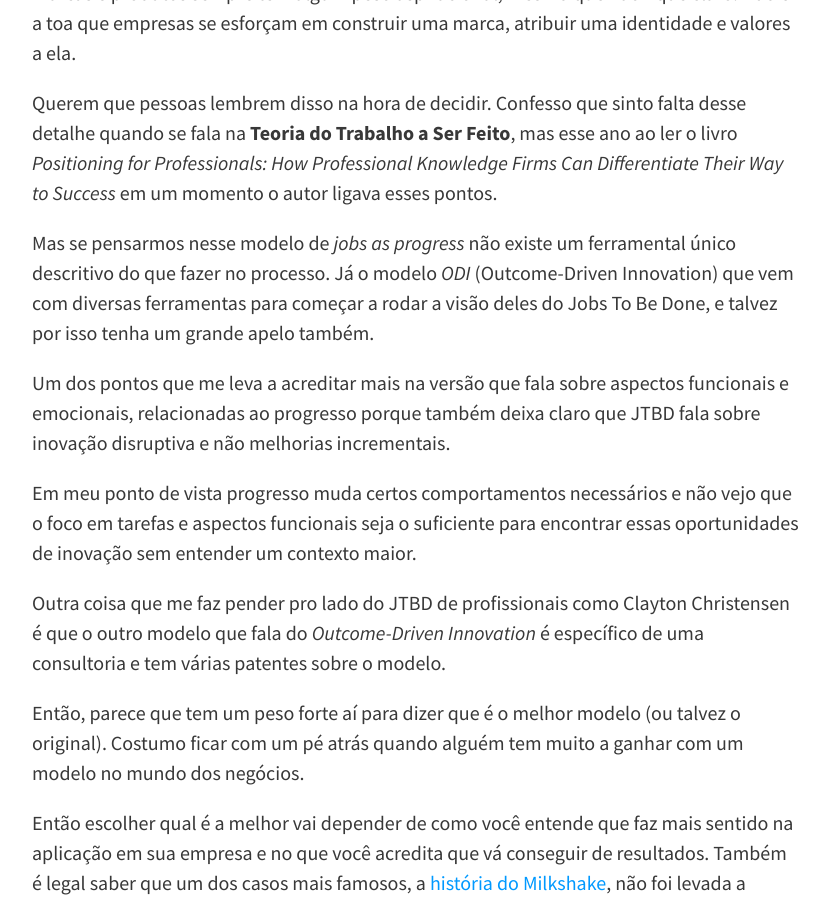
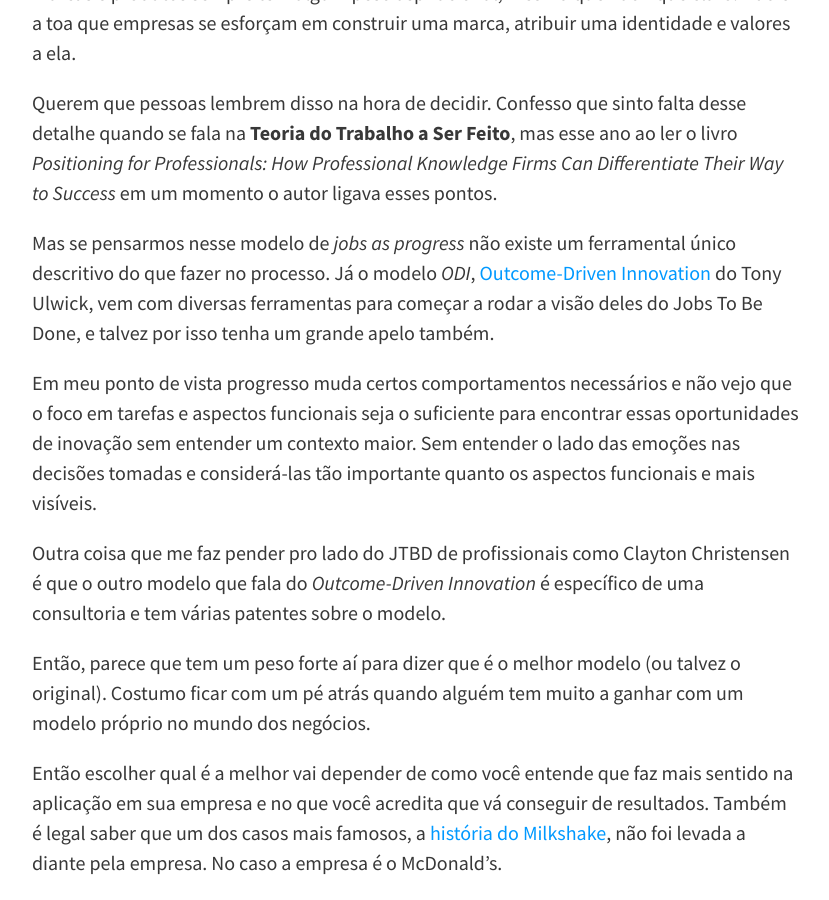
Before and after one commit to felipecbarbosa/felipecbarbosa.github.io, a Jekyll site: the page built from _posts/2019-01-20-jobs-to-be-done.md, in a window 1280 px wide and 900 px high, scrolled down 2149 px. Shown: the whole window, without its empty margins (224-1053 px from the left). Built offline with Jekyll 4.4.1, drawn with Linux system fonts in a browser that asks for light colours; nearby versions of some CDN libraries; comment, search, counter and statistics services are not loaded.

Commit message:
Update 2019-01-20-jobs-to-be-done.md

```diff
--- a/_posts/2019-01-20-jobs-to-be-done.md
+++ b/_posts/2019-01-20-jobs-to-be-done.md
@@ -45,15 +45,13 @@ Além disso tem o fato de que é bem claro pra profissionais de Marketing que es
 
 Querem que pessoas lembrem disso na hora de decidir. Confesso que sinto falta desse detalhe quando se fala na **Teoria do Trabalho a Ser Feito**, mas esse ano ao ler o livro *Positioning for Professionals: How Professional Knowledge Firms Can Differentiate Their Way to Success* em um momento o autor ligava esses pontos.
 
-Mas se pensarmos nesse modelo de *jobs as progress* não existe um ferramental único descritivo do que fazer no processo. Já o modelo *ODI* (Outcome-Driven Innovation) que vem com diversas ferramentas para começar a rodar a visão deles do Jobs To Be Done, e talvez por isso tenha um grande apelo também.
+Mas se pensarmos nesse modelo de *jobs as progress* não existe um ferramental único descritivo do que fazer no processo. Já o modelo *ODI*, [Outcome-Driven Innovation](https://strategyn.com/outcome-driven-innovation-process/) do Tony Ulwick, vem com diversas ferramentas para começar a rodar a visão deles do Jobs To Be Done, e talvez por isso tenha um grande apelo também.
 
-Um dos pontos que me leva a acreditar mais na versão que fala sobre aspectos funcionais e emocionais, relacionadas ao progresso porque também deixa claro que JTBD fala sobre inovação disruptiva e não melhorias incrementais.
-
-Em meu ponto de vista progresso muda certos comportamentos necessários e não vejo que o foco em tarefas e aspectos funcionais seja o suficiente para encontrar essas oportunidades de inovação sem entender um contexto maior.
+Em meu ponto de vista progresso muda certos comportamentos necessários e não vejo que o foco em tarefas e aspectos funcionais seja o suficiente para encontrar essas oportunidades de inovação sem entender um contexto maior. Sem entender o lado das emoções nas decisões tomadas e considerá-las tão importante quanto os aspectos funcionais e mais visíveis.
 
 Outra coisa que me faz pender pro lado do JTBD de profissionais como Clayton Christensen é que o outro modelo que fala do *Outcome-Driven Innovation* é específico de uma consultoria e tem várias patentes sobre o modelo.
 
-Então, parece que tem um peso forte aí para dizer que é o melhor modelo (ou talvez o original). Costumo ficar com um pé atrás quando alguém tem muito a ganhar com um modelo no mundo dos negócios.
+Então, parece que tem um peso forte aí para dizer que é o melhor modelo (ou talvez o original). Costumo ficar com um pé atrás quando alguém tem muito a ganhar com um modelo próprio no mundo dos negócios.
 
 Então escolher qual é a melhor vai depender de como você entende que faz mais sentido na aplicação em sua empresa e no que você acredita que vá conseguir de resultados. Também é legal saber que um dos casos mais famosos, a [história do Milkshake]([https://www.youtube.com/watch?v=sfGtw2C95Ms](https://www.youtube.com/watch?v=sfGtw2C95Ms)), não foi levada a diante pela empresa. No caso a empresa é o McDonald's.
 
```
